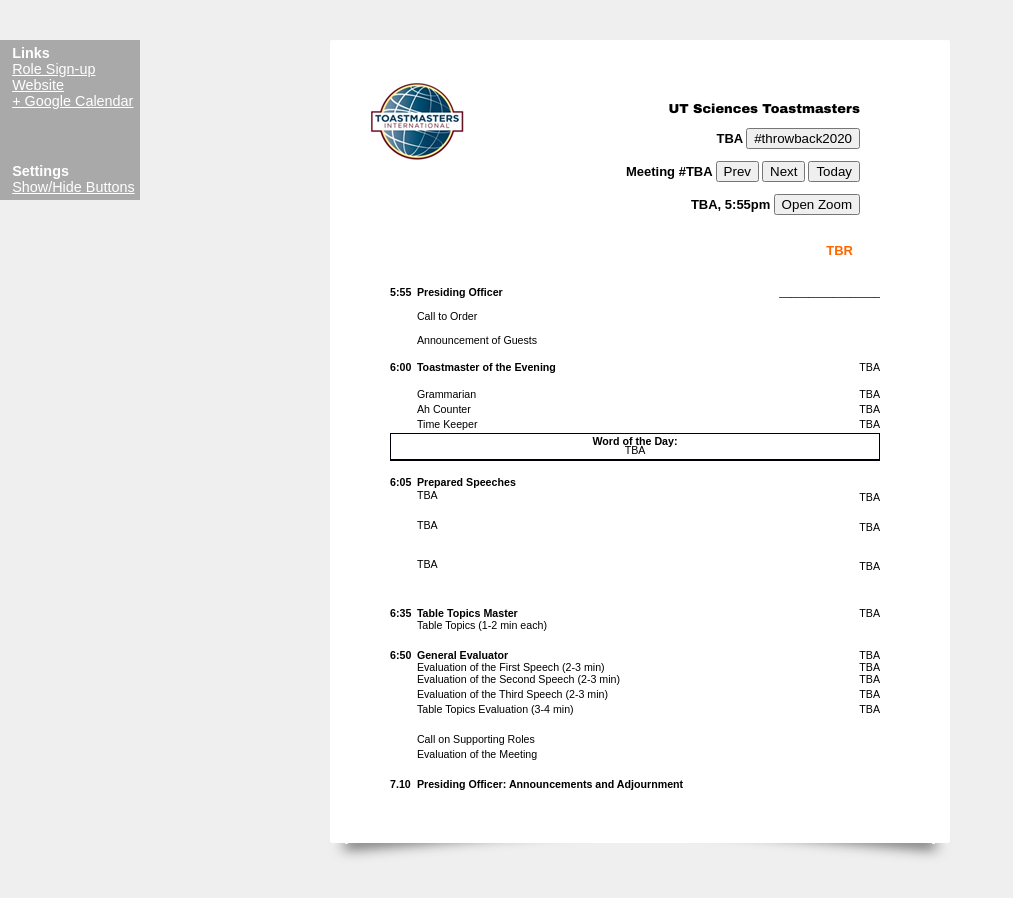
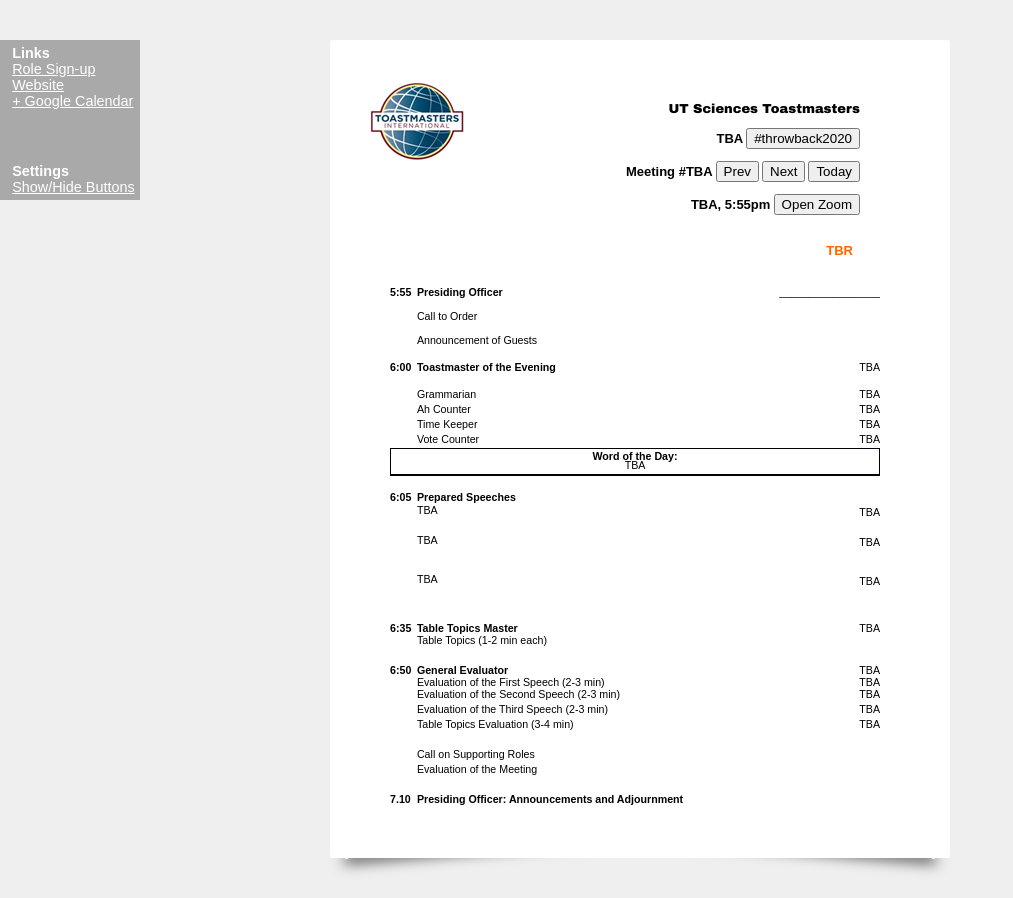
Before and after one commit to utsciencestm/utsciencestm.github.io, a plain HTML site: page agenda.html in a window 1280 px wide. Shown: the whole page, without its empty margins (0-1013 px from the left). Drawn offline with nearby package versions, Linux system fonts and the light colour scheme; no server answers.

Commit message:
Add vote counter

```diff
--- a/agenda.html
+++ b/agenda.html
@@ -291,6 +291,19 @@
 				<P ALIGN=RIGHT><FONT FACE="Arial, serif"><FONT SIZE=1 STYLE="font-size: 8pt"><nobr id='whoIsTimeKeeper'>TBA</nobr></FONT></FONT></P>
 			</TD>
 		</TR>
+	</TR>
+		<TR VALIGN=TOP>
+			<TD STYLE="border: none; padding: 0in">
+				<P><BR>
+				</P>
+			</TD>
+			<TD COLSPAN=2 STYLE="border: none; padding: 0in">
+				<P>            <FONT FACE="Arial, serif"><FONT SIZE=1 STYLE="font-size: 8pt">Vote Counter</FONT></FONT></P>
+			</TD>
+			<TD COLSPAN=2 STYLE="border: none; padding: 0in">
+				<P ALIGN=RIGHT><FONT FACE="Arial, serif"><FONT SIZE=1 STYLE="font-size: 8pt"><nobr id='whoIsVoteCounter'>TBA</nobr></FONT></FONT></P>
+			</TD>
+		</TR>
 	</TBODY>
 	<TBODY>
 		<TR>
```
